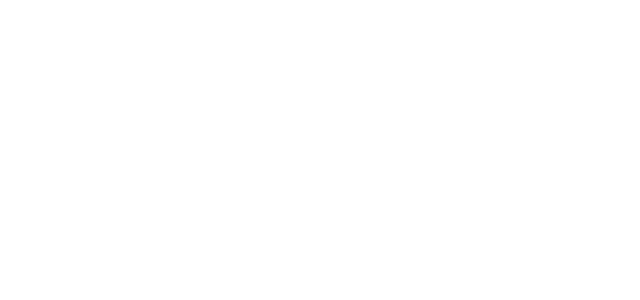
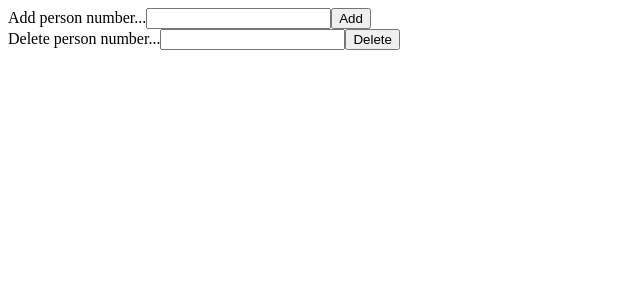
Before and after one commit to IASAStudentCouncil/abit-queue, a Vue app: page /admin in a window 1280 px wide. Shown: the top 300 px of the page, without its empty margins (0-640 px from the left). Built offline with nearby package versions, Linux system fonts and the light colour scheme.

Commit message:
added firebase and basic firebase methods

```diff
--- a/package.json
+++ b/package.json
@@ -8,6 +8,7 @@
   },
   "dependencies": {
     "core-js": "^3.6.5",
+    "firebase": "^7.19.0",
     "register-service-worker": "^1.7.1",
     "vue": "^2.6.11",
     "vue-router": "^3.2.0",
--- a/src/main.js
+++ b/src/main.js
@@ -4,7 +4,24 @@ import './registerServiceWorker'
 import router from './router'
 import store from './store'
 
+import firebase from 'firebase/app'
+import 'firebase/auth'
+import 'firebase/database'
+
 Vue.config.productionTip = false
+
+const firebaseConfig = {
+  apiKey: "AIzaSyCvnPhjVI_vLWHefcYwVzo-VGZi1x7oQbI",
+  authDomain: "abit-queue.firebaseapp.com",
+  databaseURL: "https://abit-queue.firebaseio.com",
+  projectId: "abit-queue",
+  storageBucket: "abit-queue.appspot.com",
+  messagingSenderId: "642912729314",
+  appId: "1:642912729314:web:d26605bbf8fa3ec8c146bb",
+  measurementId: "G-8FJGSF1204"
+};
+// Initialize Firebase
+firebase.initializeApp(firebaseConfig);
 
 new Vue({
   router,
--- a/src/store/index.js
+++ b/src/store/index.js
@@ -1,5 +1,6 @@
 import Vue from 'vue'
 import Vuex from 'vuex'
+import firebase from 'firebase/app'
 
 Vue.use(Vuex)
 
@@ -9,6 +10,18 @@ export default new Vuex.Store({
   mutations: {
   },
   actions: {
+    async addPersonToQueue({ number }) {
+      const person = await firebase.database().ref(`/queue/${number}`).push({number})
+      return { number, id: person.key }
+    },
+    async fetchQueue() {
+      try {
+        const queue = (await firebase.database().ref(`/queue`).once('value')).val()
+        return queue ? Object.keys(queue).map(key => ({ ...queue[key], id: key })) : []
+      } catch (e) {
+        throw e
+      }
+    }
   },
   modules: {
   }
--- a/src/views/Admin.vue
+++ b/src/views/Admin.vue
@@ -1,9 +1,30 @@
 <template>
-
+    <div>
+        <div
+            v-if="!allowed"
+        >
+            <form @submit.prevent="addPersonHandler">
+                <label for="add">Add person number...</label>
+                <input type="number" id="add">
+                <button type="submit">Add</button>
+            </form>
+            <form @submit.prevent="addPersonHandler">
+                <label for="delete">Delete person number...</label>
+                <input type="number" id="delete">
+                <button type="submit">Delete</button>
+            </form>
+        </div>
+    </div>
 </template>
 
 <script>
 export default {
+    name: "Admin",
+    data: () => ({
+        allowed: false
+    }),
+    async mounted() {
 
+    }
 }
 </script>
--- a/src/views/Queue.vue
+++ b/src/views/Queue.vue
@@ -1,9 +1,11 @@
 <template>
-
+    <div>
+        queue
+    </div>
 </template>
 
 <script>
 export default {
-
+    name: 'Queue'
 }
 </script>
```
Also changed, not shown: src/App.vue (+11 -1 lines), src/router/index.js (+2 -6 lines), 1 other file (tests, documents, lock files or other folders).
